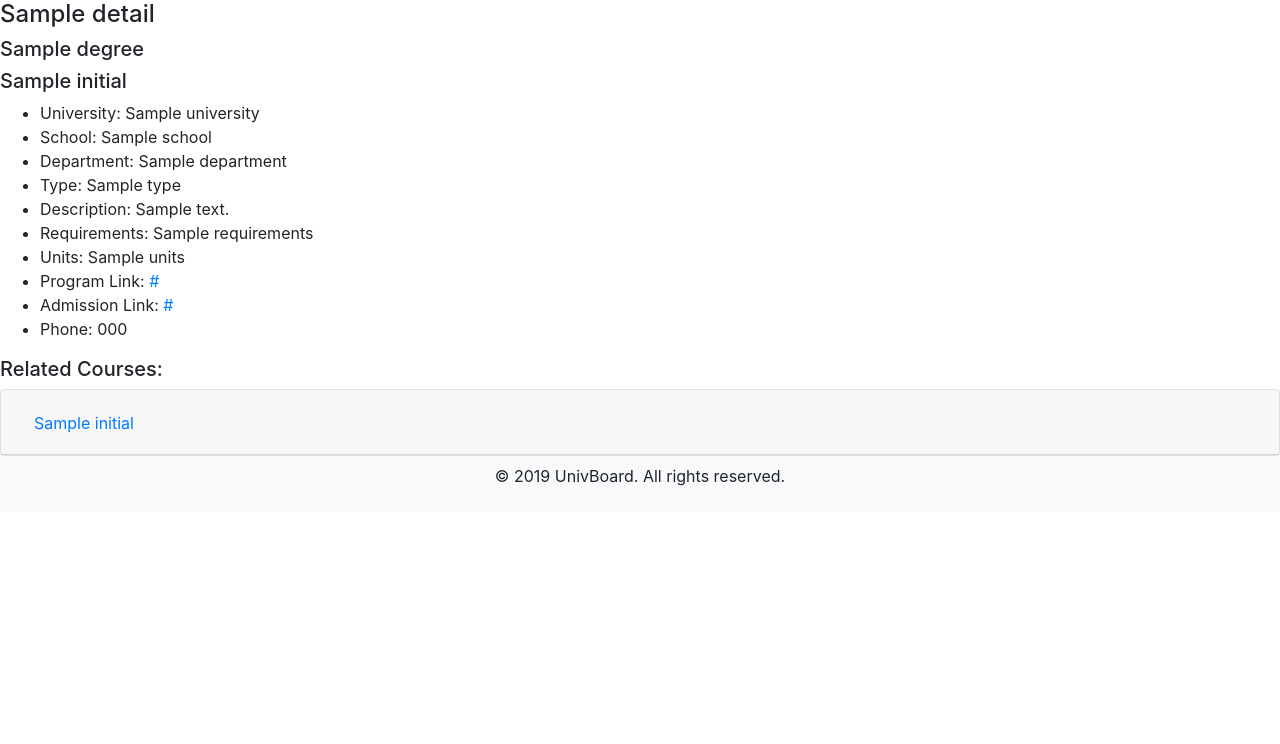
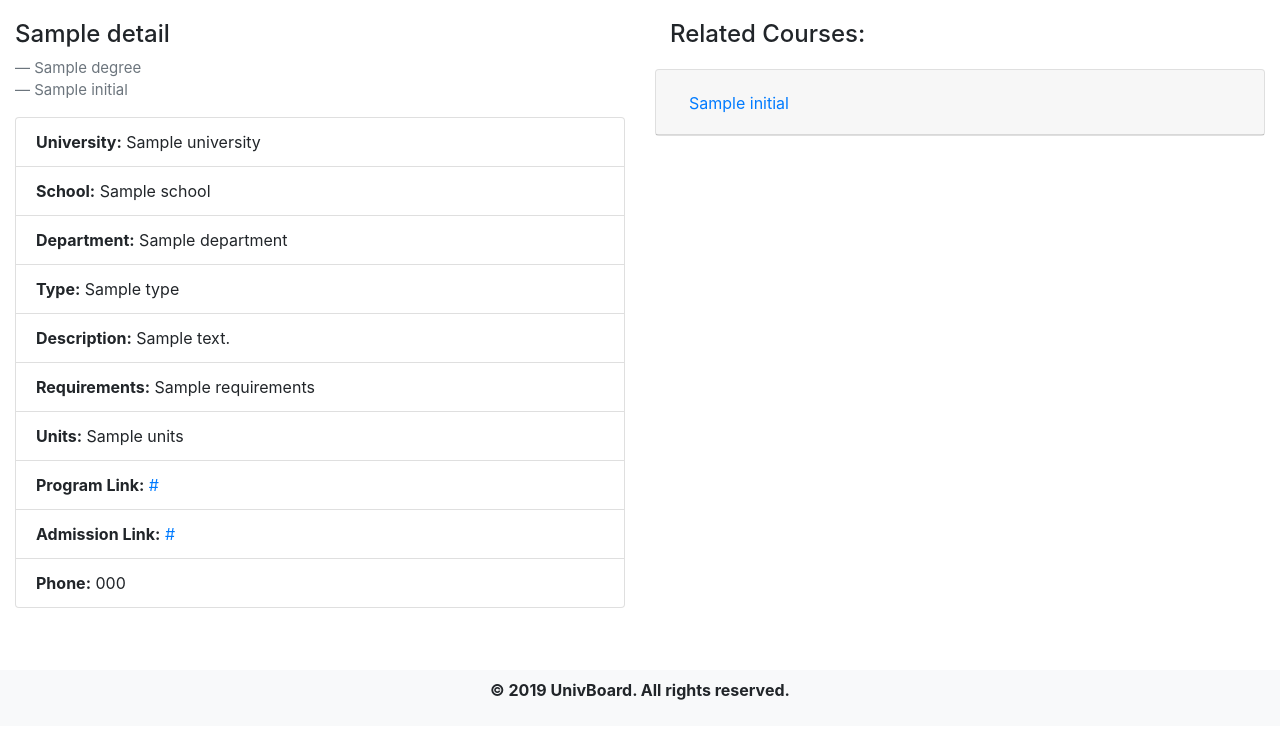
Before and after one commit to tonglyu/UnivBoard, a Flask app: template templates/details.html in a window 1280 px wide. Shown: the part 56-800 px from the top of the page. Run offline with Flask 2, Linux system fonts and the light colour scheme; the template is opened without the code that fills it: most values are stand-ins (such as "Sample title", 1, 10 or a date in 2020); some libraries are stand-ins or nearby versions.

Commit message:
update styles

```diff
--- a/static/style.css
+++ b/static/style.css
@@ -5,13 +5,23 @@
 
 .bg-img {
     background: url("images/bg-img-01.jpg") center center/cover no-repeat;
-    min-height: 100vh;
+    min-height: 85vh;
 }
 
 .search-card {
     margin-top: 100px;
     width: 45%;
-    max-height: 400px;
+    max-height: 380px;
     opacity: 0.9;
     background-color:ghostwhite;
 }
+
+@media only screen and (max-width: 575px) {
+    .search-card {
+        margin-top: 70px;
+        width: 80%;
+        max-height: 450px;
+        opacity: 0.9;
+        background-color:ghostwhite;
+    }
+}
--- a/templates/details.html
+++ b/templates/details.html
@@ -1,56 +1,68 @@
 {% extends "index.html" %}
 
 {% block content %}
+<div class="container-fluid" style="min-height: 80vh; margin-bottom: 10px;">
+    <div class="row" style="margin-top: 20px;">
+        <div class="col-md-6">
             <h4>{{ details['title'] }}</h4>
-<h5>{{ details['degree'] }}</h5>
-<h5>{{ details['initial'] }}</h5>
-<ul>
+
+            {% if details['degree']|length > 0 %}
+            <footer class="blockquote-footer" style="font-size: 15px;">{{ details['degree'] }}</footer>
+            {% endif %}
+
+            {% if details['initial']|length > 0 %}
+            <footer class="blockquote-footer" style="font-size: 15px;">{{ details['initial'] }}</footer>
+            {% endif %}
+
+            <ul class="list-group" style="margin-top: 15px;">
                 {% if details['university']|length > 0 %}
-    <li>University: {{ details['university'] }}</li>
+                <li class="list-group-item"><strong>University:</strong> {{ details['university'] }}</li>
                 {% endif %}
 
                 {% if details['school']|length > 0 %}
-    <li>School: {{ details['school'] }}</li>
+                <li class="list-group-item"><strong>School:</strong> {{ details['school'] }}</li>
                 {% endif %}
 
                 {% if details['department']|length > 0 %}
-    <li>Department: {{ details['department'] }}</li>
+                <li class="list-group-item"><strong>Department:</strong> {{ details['department'] }}</li>
                 {% endif %}
 
                 {% if details['type']|length > 0 %}
-    <li>Type: {{ details['type'] }}</li>
+                <li class="list-group-item"><strong>Type:</strong> {{ details['type'] }}</li>
                 {% endif %}
 
                 {% if details['description']|length > 0 %}
                 {% autoescape false %}
-      <li>Description: {{ details['description'] | replace("\n", "<br/>") }}</li>
+                  <li class="list-group-item"><strong>Description:</strong> {{ details['description'] | replace("\n", "<br/>") }}</li>
                 {% endautoescape %}
                 {% endif %}
 
                 {% if details['requirements']|length > 0 %}
                 {% autoescape false %}
-      <li>Requirements: {{ details['requirements'] | replace("\n", "<br/>") }}</li>
+                  <li class="list-group-item"><strong>Requirements:</strong> {{ details['requirements'] | replace("\n", "<br/>") }}</li>
                 {% endautoescape %}
                 {% endif %}
 
                 {% if details['units']|length > 0 %}
-    <li>Units: {{ details['units'] }}</li>
+                <li class="list-group-item"><strong>Units:</strong> {{ details['units'] }}</li>
                 {% endif %}
 
                 {% if details['program link']|length > 0 %}
-    <li>Program Link: <a href="{{ details['program link'] }}">{{ details['program link'] }}</a></li>
+                <li class="list-group-item"><strong>Program Link:</strong> <a href="{{ details['program link'] }}">{{ details['program link'] }}</a></li>
                 {% endif %}
 
                 {% if details['admission link']|length > 0 %}
-    <li>Admission Link: <a href="{{ details['admission link'] }}">{{ details['admission link'] }}</a></li>
+                <li class="list-group-item"><strong>Admission Link:</strong> <a href="{{ details['admission link'] }}">{{ details['admission link'] }}</a></li>
                 {% endif %}
 
                 {% if details['phone']|length > 0 %}
-    <li>Phone: {{ details['phone'] }}</li>
+                <li class="list-group-item"><strong>Phone:</strong> {{ details['phone'] }}</li>
                 {% endif %}
             </ul>
+        </div>
+        <div class="col-md-6">
             {% if details['related courses']|length > 0 %}
-<h5>Related Courses:</h5>
+            <h4 class="col-md-12" style="margin-bottom: 20px;">Related Courses:</h4>
             <div class="accordion" id="accordionExample">
             {% for item in details['related courses'] %}
               <div class="card">
@@ -65,23 +77,23 @@
                 <div id="{{ item['initial'] }}" class="collapse" aria-labelledby="headingOne" data-parent="#accordionExample">
                   <div class="card-body">
                         <ul>
-                <li>Course Title: {{ item['title'] }}</li>
+                            <li><strong>Course Title: {{ item['title'] }}</li>
 
                             {% if item['university']|length > 0 %}
-                <li>University: {{ item['university'] }}</li>
+                            <li><strong>University:</strong> {{ item['university'] }}</li>
                             {% endif %}
 
                             {% if item['school']|length > 0 %}
-                <li>School: {{ item['school'] }}</li>
+                            <li><strong>School:</strong> {{ item['school'] }}</li>
                             {% endif %}
 
                             {% if item['department']|length > 0 %}
-                <li>Department: {{ item['department'] }}</li>
+                            <li><strong>Department:</strong> {{ item['department'] }}</li>
                             {% endif %}
 
                             {% if item['description']|length > 0 %}
                             {% autoescape false %}
-                  <li>Description: {{ item['description'] | replace("\n", "<br/>") }}</li>
+                            <li><strong>Description:</strong> {{ item['description'] | replace("\n", "<br/>") }}</li>
                             {% endautoescape %}
                             {% endif %}
 
@@ -95,4 +107,7 @@
             {% endfor %}
             </div>
             {% endif %}
+        </div>
+    </div>
+</div>
 {% endblock %}
--- a/templates/index.html
+++ b/templates/index.html
@@ -27,10 +27,10 @@
                 <div class="card-header">
                     <ul class="nav nav-tabs card-header-tabs" role="tablist">
                         <li class="nav-item">
-                            <a class="nav-link active" href="#program" data-toggle="tab">Programs</a>
+                            <a class="nav-link active text-info" href="#program" data-toggle="tab">Programs</a>
                         </li>
                         <li class="nav-item">
-                            <a class="nav-link" href="#course" data-toggle="tab">Courses</a>
+                            <a class="nav-link text-info" href="#course" data-toggle="tab">Courses</a>
                         </li>
                     </ul>
                 </div>
```
Also changed, not shown: templates/about.html (+10 -10 lines), static/images/tianyang.jpeg (added), static/images/tong.jpeg (added), static/images/ziwei.jpeg (added). Lines whose indentation alone changed are shown as unchanged.
